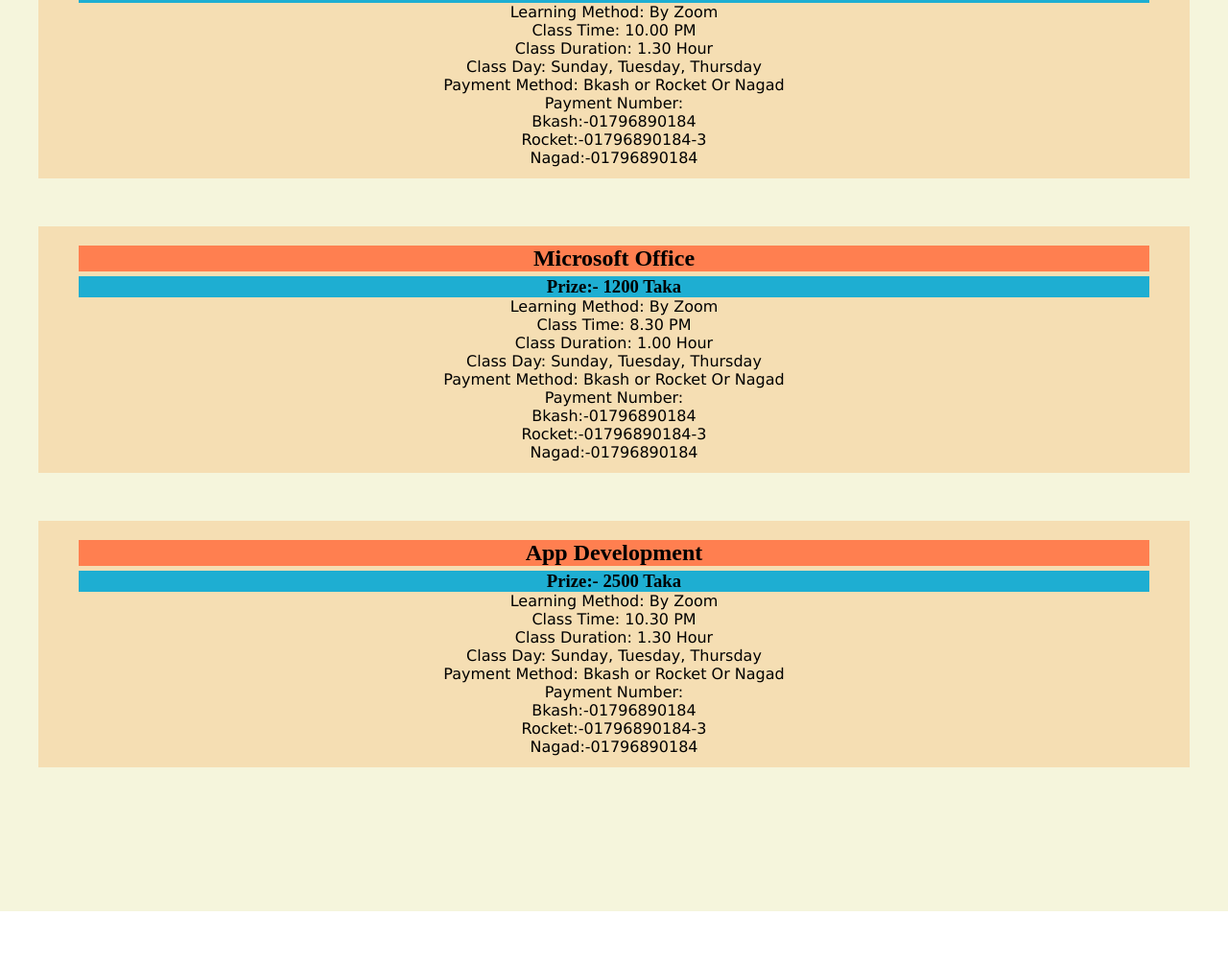
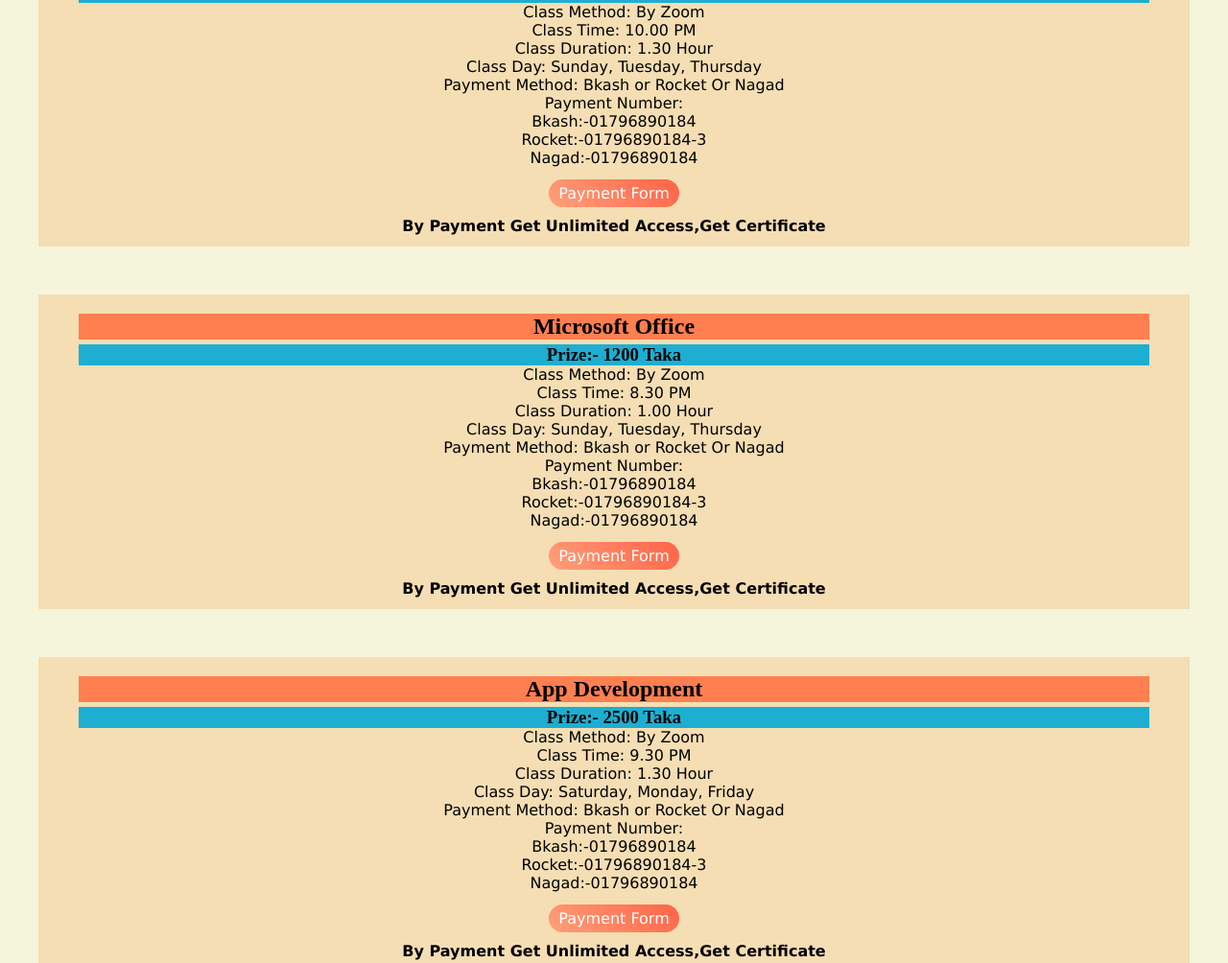
Before and after one commit to tipsman360/dynamic-portfolio, a plain HTML site: page course.html in a window 1280 px wide. Shown: the part 903-1907 px from the top of the page at 96% size. Drawn offline with nearby package versions, Linux system fonts and the light colour scheme; some packages are replaced by stand-ins of ours; a script that the page names is missing.

Commit message:
OK complete

```diff
--- a/course.html
+++ b/course.html
@@ -85,6 +85,7 @@
     flex-direction: column;
     align-items: center;
 }
+
 .questions-section{
   margin: 0px 40px 0px 40px;
   border: 2px solid wheat;
@@ -97,6 +98,13 @@
         color: black;
         background-color: #1eaed2;
     }
+    .questions-section h4{
+        text-align: center;
+        color: black;
+        background-color: wheat;
+        margin-top: 15px;
+        font-family:Verdana, Geneva, Tahoma, sans-serif;
+    }
     .questions-section h2{
         background-color: coral;
         margin-top: 8px;
@@ -107,6 +115,16 @@
         text-align: center;
         font-family:Verdana, Geneva, Tahoma, sans-serif;
     }
+    .link-button{
+    text-decoration: none;
+    background-image: linear-gradient(45deg, lightSalmon,tomato);
+    padding: 5px 10px;
+    border-radius: 25px;
+    color: white;
+    font-weight: 300;
+    width: 50px;
+    align-items: center;
+}
     @media (max-width: 767px){
       .questions-section h2{
         font-size: 15px;
@@ -169,7 +187,7 @@
 <section class="price"><section class="questions-section">
     <h2> Web Development</h2>
         <h3>Prize:- 1500 Taka</h3>
-        <p>Learning Method: By Zoom</p>
+        <p>Class Method: By Zoom</p>
         <p>Class Time: 10.00 PM</p>
         <p>Class Duration: 1.30 Hour</p>
         <p>Class Day: Sunday, Tuesday, Thursday </p>
@@ -177,12 +195,17 @@
         <p>Payment Number:</p>
         <p>Bkash:-01796890184 <br>Rocket:-01796890184-3 <br>
             Nagad:-01796890184</p>
+            <br>
+        <p><a class="link-button" target="_blank" href="https://docs.google.com/forms/d/e/1FAIpQLSd4a4x0DREqD8gzqrW17UmZNoPPMDUW75uB73MgcHCy6I9_ug/viewform?edit2=2_ABaOnufsC1rq7rc54S0aZYGoeBqptxRPsyyZo4Ma_eFPVYpvsBNrtZbXbVR6jfgN6g">Payment Form</a></p>
+        <h4>By Payment Get Unlimited Access,Get Certificate</h4>
    </section>
+
+
 
    <section class="questions-section">
     <h2> Microsoft Office</h2>
         <h3>Prize:- 1200 Taka</h3>
-        <p>Learning Method: By Zoom</p>
+        <p>Class Method: By Zoom</p>
         <p>Class Time: 8.30 PM</p>
         <p>Class Duration: 1.00 Hour</p>
         <p>Class Day: Sunday, Tuesday, Thursday </p>
@@ -190,19 +213,25 @@
         <p>Payment Number:</p>
         <p>Bkash:-01796890184 <br>Rocket:-01796890184-3 <br>
             Nagad:-01796890184</p>
+            <br>
+            <p><a class="link-button" target="_blank" href="https://docs.google.com/forms/d/e/1FAIpQLSd4a4x0DREqD8gzqrW17UmZNoPPMDUW75uB73MgcHCy6I9_ug/viewform?edit2=2_ABaOnufsC1rq7rc54S0aZYGoeBqptxRPsyyZo4Ma_eFPVYpvsBNrtZbXbVR6jfgN6g">Payment Form</a></p>
+            <h4>By Payment Get Unlimited Access,Get Certificate</h4>
    </section>
 
    <section class="questions-section">
     <h2>App  Development</h2>
         <h3>Prize:- 2500 Taka</h3>
-        <p>Learning Method: By Zoom</p>
-        <p>Class Time: 10.30 PM</p>
+        <p>Class Method: By Zoom</p>
+        <p>Class Time: 9.30 PM</p>
         <p>Class Duration: 1.30 Hour</p>
-        <p>Class Day: Sunday, Tuesday, Thursday </p>
+        <p>Class Day: Saturday, Monday, Friday </p>
         <p>Payment Method: Bkash or Rocket Or Nagad</p>
         <p>Payment Number:</p>
         <p>Bkash:-01796890184 <br>Rocket:-01796890184-3 <br>
             Nagad:-01796890184</p>
+            <br>
+            <p><a class="link-button" target="_blank" href="https://docs.google.com/forms/d/e/1FAIpQLSd4a4x0DREqD8gzqrW17UmZNoPPMDUW75uB73MgcHCy6I9_ug/viewform?edit2=2_ABaOnufsC1rq7rc54S0aZYGoeBqptxRPsyyZo4Ma_eFPVYpvsBNrtZbXbVR6jfgN6g">Payment Form</a></p>
+            <h4>By Payment Get Unlimited Access,Get Certificate</h4>
    </section>
 </section>
 <!-- contact section start -->
```
